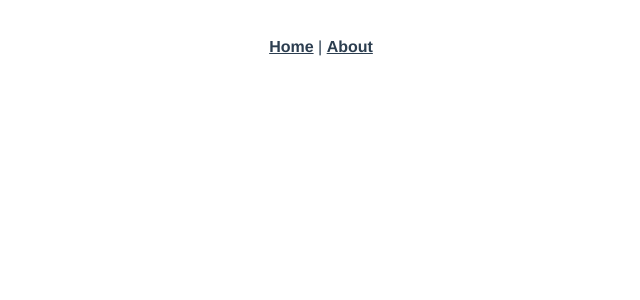
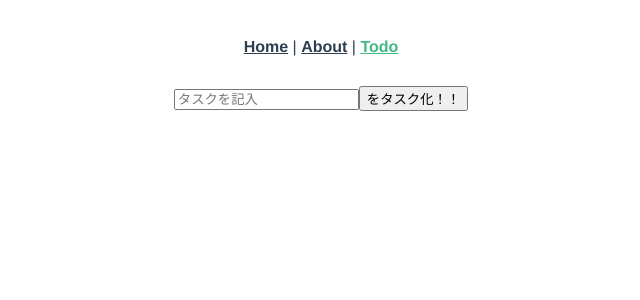
Before and after one commit to shotakubo/shota, a Vue app: page /todo in a window 1280 px wide. Shown: the top 300 px of the page, without its empty margins (319-959 px from the left). Built offline with nearby package versions, Linux system fonts and the light colour scheme.

Commit message:
add: todo

```diff
--- a/src/App.vue
+++ b/src/App.vue
@@ -2,7 +2,8 @@
   <div id="app">
     <div id="nav">
       <router-link to="/">Home</router-link> |
-      <router-link to="/about">About</router-link>
+      <router-link to="/about">About</router-link> |
+      <router-link to="/todo">Todo</router-link>
     </div>
     <router-view/>
   </div>
--- a/src/main.js
+++ b/src/main.js
@@ -4,6 +4,7 @@ import router from "./router";
 import store from "./store";
 
 Vue.config.productionTip = false;
+Vue.config.devtools = true;
 
 new Vue({
   router,
--- a/src/router.js
+++ b/src/router.js
@@ -1,6 +1,7 @@
 import Vue from "vue";
 import Router from "vue-router";
 import Home from "./views/Home.vue";
+import Todo from "./views/Todo.vue";
 
 Vue.use(Router);
 
@@ -16,11 +17,12 @@ export default new Router({
     {
       path: "/about",
       name: "about",
-      // route level code-splitting
-      // this generates a separate chunk (about.[hash].js) for this route
-      // which is lazy-loaded when the route is visited.
-      component: () =>
-        import(/* webpackChunkName: "about" */ "./views/About.vue")
+      component: () => import("./views/About.vue")
+    },
+    {
+      path: "/todo",
+      name: "todo",
+      component: Todo
     }
   ]
 });
--- a/src/views/Home.vue
+++ b/src/views/Home.vue
@@ -6,7 +6,6 @@
 </template>
 
 <script>
-// @ is an alias to /src
 import HelloWorld from "@/components/HelloWorld.vue";
 
 export default {
--- /dev/null
+++ b/src/views/Todo.vue
@@ -0,0 +1,33 @@
+<template>
+  <div class="todo">
+    <input placeholder="タスクを記入" v-model="message">
+    <button @click="addTask()" >{{ message }}をタスク化！！</button>
+    <ul onload="allTask()">
+      <li v-for="item in todos" v-bind:key="item.length">
+        {{ item }}
+      </li>
+    </ul>
+  </div>
+</template>
+
+<script>
+// import HelloWorld from "@/components/HelloWorld.vue";
+
+export default {
+  /* eslint-disable */
+  name: "todo",
+  data: function() {
+    return {
+      message: "",
+      todos: []
+    };
+  },
+  methods: {
+    addTask() {
+      this.todos.push(this.message)
+      localStorage.setItem('タスク一覧', this.todos);
+      this.message = ''
+    }
+  }
+};
+</script>
```
